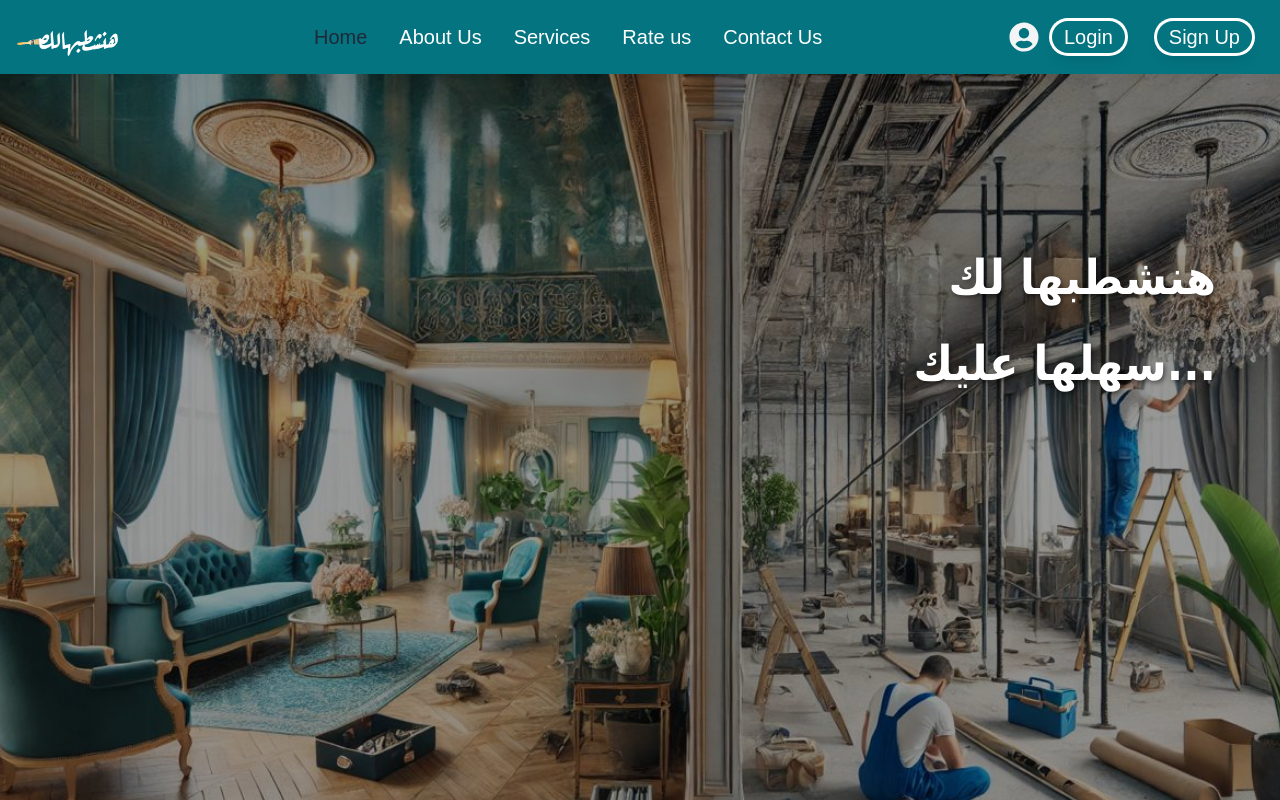
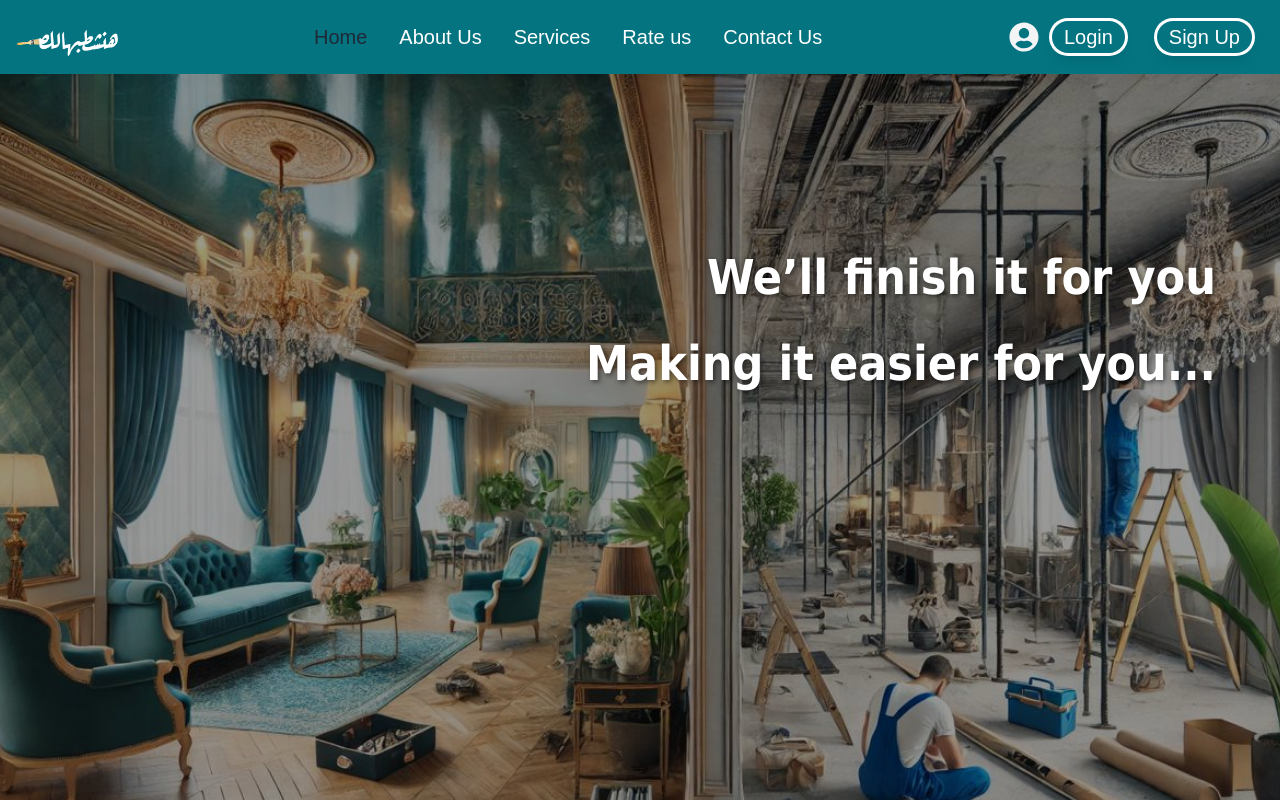
Before and after one commit to AyaaEbaid/graduationProj, a React (Vite) app: page / in a window 1280 px wide. Shown: the top 800 px of the page. Built offline with nearby package versions, Linux system fonts and the light colour scheme; a web font is replaced by a local one.

Commit message:
background update

```diff
--- a/src/components/Background/Background.jsx
+++ b/src/components/Background/Background.jsx
@@ -9,7 +9,8 @@ export default function Background() {
       <div className={style.background} style={{backgroundImage:`url(${b})`}}>
       <div className={style.overlay}></div>
       <div className={style.content}>
-      <h1 className={style.slogan}>هنشطبها لك<br /> سهلها عليك...</h1>
+      <h1 className={style.slogan}>We’ll finish it for you<br /> Making it easier for you...</h1>
+
 
       </div>
     </div>
```
